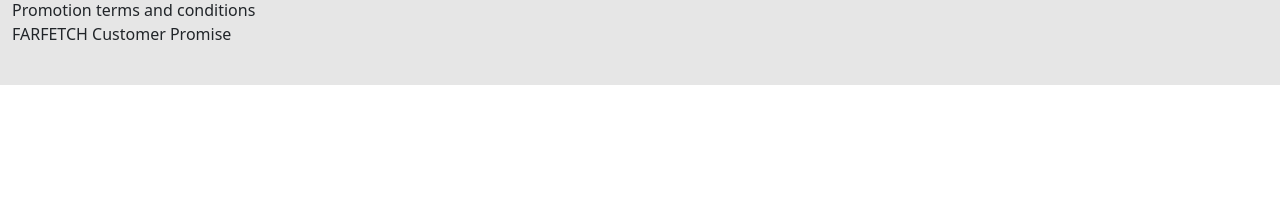
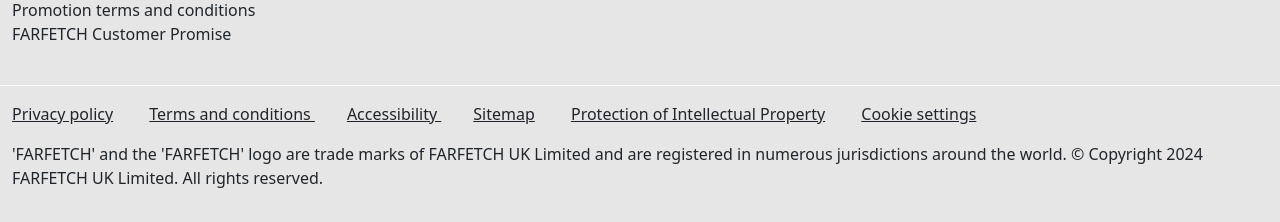
Before and after one commit to sisc24/Farfetch, a plain HTML site: page index.html in a window 1280 px wide. Shown: the part 1395-1617 px from the top of the page. Before the commit the page ends 1481 px from the top, so only its background shows below. Drawn offline with nearby package versions, Linux system fonts and the light colour scheme.

Commit message:
add footer 2

```diff
--- a/index.html
+++ b/index.html
@@ -309,8 +309,22 @@
             </div>
         </div>
     </div>
+<!--footer 2-->
+    <div class="footer-bg">
+        <div class="container caixa py-3">
+            <a href="#" class="me-3">Privacy policy</a>
+            <a href="#" class="mx-3">Terms and conditions
+            </a>
+            <a href="#" class="mx-3">Accessibility
+            </a>
+            <a href="#" class="mx-3">Sitemap</a>
+            <a href="#" class="mx-3">Protection of Intellectual Property</a>
+            <a href="#" class="mx-3">Cookie settings</a>
+            <p class="mt-3">'FARFETCH' and the 'FARFETCH' logo are trade marks of FARFETCH UK Limited and are registered in numerous jurisdictions around the world.
 
-
+                © Copyright 2024 FARFETCH UK Limited. All rights reserved.</p>
+        </div>
+    </div>
 
 
 
```
